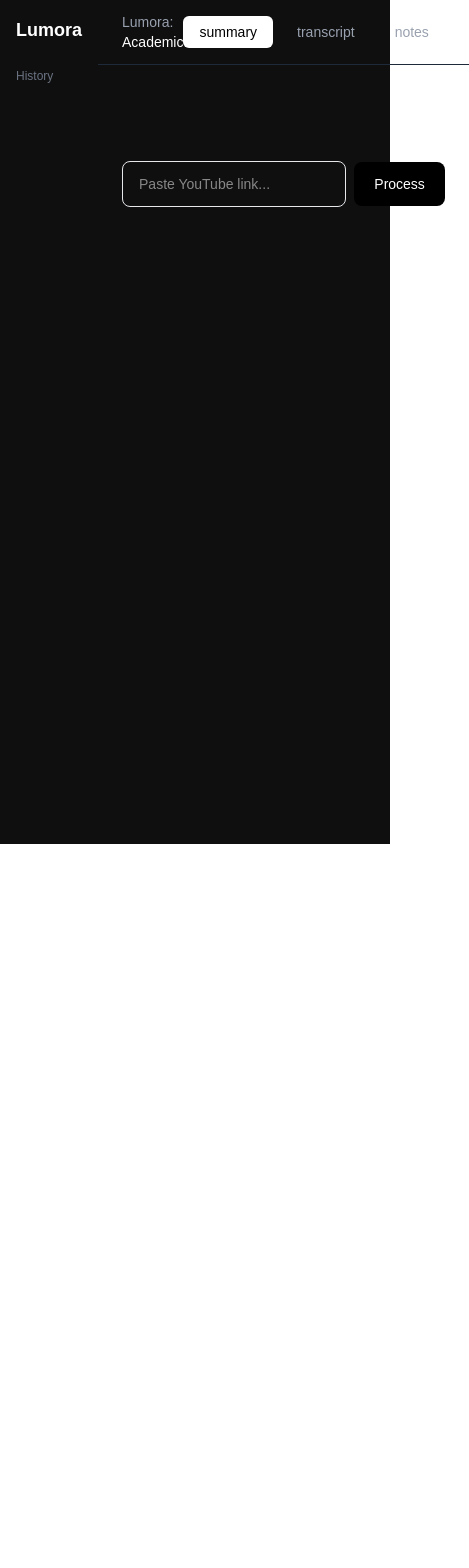
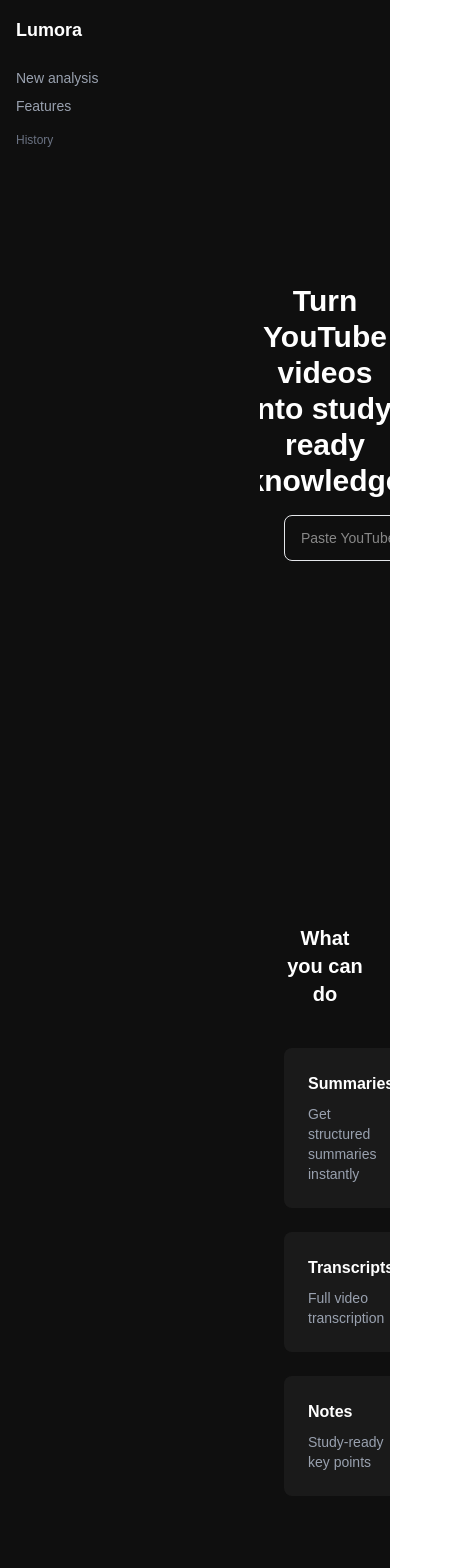
Before and after one commit to jevhosting/youtube-saas, a Next.js app: page / in a window 390 px wide. Shown: the top 1568 px of the page, 469 px wide, since content can reach past the window. Before the commit the page ends 844 px from the top, so only its background shows below. Built offline with nearby package versions, Linux system fonts and the light colour scheme.

Commit message:
update layout with unified landing workspace

```diff
--- a/app/page.js
+++ b/app/page.js
@@ -1,26 +1,7 @@
 "use client";
-import { useEffect, useState } from "react";
+import { useEffect, useState, useRef } from "react";
 import UrlInput from "../components/UrlInput";
 import { processYouTubeVideo } from "../features/transcription/processVideo";
-
-function getYouTubeId(url) {
-  try {
-    const parsed = new URL(url);
-    if (parsed.searchParams.get("v")) return parsed.searchParams.get("v");
-    if (parsed.hostname.includes("youtu.be")) return parsed.pathname.slice(1);
-    if (parsed.pathname.includes("/shorts/"))
-      return parsed.pathname.split("/shorts/")[1];
-    return null;
-  } catch {
-    return null;
-  }
-}
-
-function normalizeYouTubeUrl(url) {
-  const id = getYouTubeId(url);
-  if (!id) return url;
-  return `https://www.youtube.com/watch?v=${id}`;
-}
 
 export default function Home() {
   const [url, setUrl] = useState("");
@@ -28,33 +9,21 @@ export default function Home() {
   const [result, setResult] = useState(null);
   const [error, setError] = useState("");
   const [activeTab, setActiveTab] = useState("summary");
-  const [status, setStatus] = useState("Starting...");
+  const [status, setStatus] = useState("");
   const [videoTitle, setVideoTitle] = useState("");
   const [history, setHistory] = useState([]);
-  const [notes, setNotes] = useState("");
-  const [notesLoading, setNotesLoading] = useState(false);
-  const [selectedVideoId, setSelectedVideoId] = useState(null);
+
+  const heroRef = useRef(null);
+  const featuresRef = useRef(null);
+  const resultRef = useRef(null);
 
   useEffect(() => {
     const saved = JSON.parse(localStorage.getItem("videos") || "[]");
     setHistory(saved);
   }, []);
 
-  const handleGenerateNotes = async () => {
-    try {
-      setNotesLoading(true);
-      const res = await fetch("/api/notes", {
-        method: "POST",
-        headers: { "Content-Type": "application/json" },
-        body: JSON.stringify({ transcript: result.transcript }),
-      });
-      const data = await res.json();
-      setNotes(data.notes);
-    } catch (err) {
-      console.error(err);
-    } finally {
-      setNotesLoading(false);
-    }
+  const scrollTo = (ref) => {
+    ref.current?.scrollIntoView({ behavior: "smooth" });
   };
 
   return (
@@ -63,72 +32,55 @@ export default function Home() {
       {/* SIDEBAR */}
       <div className="w-[260px] h-screen flex flex-col p-4">
 
-        {/* TOP AREA */}
-        <div className="mb-6">
-          <h1 className="text-white font-semibold text-lg">Lumora</h1>
-        </div>
+        <h1 className="text-lg font-semibold mb-6">Lumora</h1>
 
-        {/* HISTORY */}
-        <div className="flex-1 overflow-y-auto">
-          <p className="text-xs text-gray-500 mb-3">History</p>
+        <button
+          onClick={() => scrollTo(heroRef)}
+          className="text-left text-sm text-gray-400 mb-2 hover:text-white"
+        >
+          New analysis
+        </button>
 
-          <div className="space-y-2">
+        <button
+          onClick={() => scrollTo(featuresRef)}
+          className="text-left text-sm text-gray-400 mb-4 hover:text-white"
+        >
+          Features
+        </button>
+
+        <p className="text-xs text-gray-500 mb-2">History</p>
+
+        <div className="space-y-2 overflow-y-auto">
           {history.map((video) => (
             <div
               key={video.id}
               onClick={() => {
-                  setSelectedVideoId(video.id);
-                  setResult({
-                    summary: video.summary,
-                    transcript: video.transcript,
-                    url: video.url,
-                  });
+                setResult(video);
                 setVideoTitle(video.title);
                 setActiveTab("summary");
+                scrollTo(resultRef);
               }}
-                className="p-3 rounded-md cursor-pointer hover:bg-[#1a1a1a] text-sm text-gray-300"
+              className="p-2 text-sm text-gray-300 hover:bg-[#1a1a1a] rounded cursor-pointer"
             >
               {video.title}
             </div>
           ))}
         </div>
       </div>
-      </div>
 
       {/* MAIN */}
-      <div className="flex-1 flex flex-col">
+      <div className="flex-1 overflow-y-auto">
 
-        {/* TOP BAR */}
-        <div className="w-full border-b border-gray-800 px-6 py-3 flex items-center justify-between">
+        {/* HERO */}
+        <section
+          ref={heroRef}
+          className="h-screen flex flex-col items-center justify-center text-center px-6"
+        >
+          <h1 className="text-3xl font-semibold mb-4">
+            Turn YouTube videos into study-ready knowledge
+          </h1>
 
-          <div className="text-sm text-gray-400">
-            Lumora: <span className="text-white">Academic</span>
-          </div>
-
-          <div className="flex gap-2">
-            {["summary", "transcript", "notes"].map((tab) => (
-              <button
-                key={tab}
-                onClick={() => setActiveTab(tab)}
-                className={`px-4 py-1.5 text-sm rounded-md ${
-                  activeTab === tab
-                    ? "bg-white text-black"
-                    : "text-gray-400 hover:text-white"
-                }`}
-              >
-                {tab}
-              </button>
-            ))}
-          </div>
-
-          <div></div>
-        </div>
-
-        {/* CONTENT */}
-        <div className="flex-1 flex flex-col items-center justify-start px-6">
-
-          {/* INPUT */}
-          <div className="w-full max-w-2xl mt-24">
+          <div className="w-full max-w-2xl">
             <UrlInput
               url={url}
               setUrl={setUrl}
@@ -137,88 +89,111 @@ export default function Home() {
                 try {
                   setError("");
                   setResult(null);
-                  setNotes("");
-                  setStatus("Downloading audio...");
+                  setStatus("Processing...");
 
                   if (!url.trim()) {
-                    setError("Please enter a URL");
+                    setError("Enter a URL");
                     return;
                   }
 
                   setLoading(true);
 
-                  const normalizedUrl = normalizeYouTubeUrl(url);
+                  const videoData = await processYouTubeVideo(url);
 
-                  let fetchedTitle = "";
+                  setResult(videoData);
 
-                  try {
-                    const res = await fetch(
-                      `https://noembed.com/embed?url=${normalizedUrl}`
-                    );
-                    const json = await res.json();
-                    fetchedTitle = json.title || "";
-                    setVideoTitle(fetchedTitle);
-                  } catch (e) {
-                    console.error("Failed to fetch title");
-                  }
-
-                  setStatus("Transcribing video...");
-
-                  const videoData = await processYouTubeVideo(normalizedUrl);
-                  const finalTitle = fetchedTitle || "Untitled Video";
-
-                  setResult({
+                  const newVideo = {
+                    id: Date.now(),
+                    title: "Untitled Video",
                     ...videoData,
-                    url: normalizedUrl,
-                  });
-
-                  setUrl("");
-                  setVideoTitle("");
+                  };
 
                   const existing = JSON.parse(
                     localStorage.getItem("videos") || "[]"
                   );
 
-                  const newVideo = {
-                    id: Date.now(),
-                    url: normalizedUrl,
-                    title: finalTitle,
-                    summary: videoData.summary,
-                    transcript: videoData.transcript,
-                    createdAt: new Date().toISOString(),
-                  };
-
                   localStorage.setItem(
                     "videos",
                     JSON.stringify([newVideo, ...existing])
                   );
+
                   setHistory([newVideo, ...existing]);
 
+                  setTimeout(() => scrollTo(resultRef), 300);
                 } catch (err) {
-                  console.error(err);
-                  setError("We couldn’t process this video.");
+                  setError("Error processing video");
                 } finally {
                   setLoading(false);
                 }
               }}
             />
-
-            {error && (
-              <p className="text-red-400 text-sm mt-2">{error}</p>
-            )}
           </div>
 
-          {/* LOADING */}
-          {loading && (
-            <div className="w-full max-w-2xl mt-6">
-              <p className="text-sm text-gray-400">⏳ {status}</p>
+          {loading && <p className="mt-4 text-gray-400">{status}</p>}
+          {error && <p className="mt-4 text-red-400">{error}</p>}
+        </section>
+
+        {/* FEATURES */}
+        <section
+          ref={featuresRef}
+          className="py-20 px-6 max-w-5xl mx-auto"
+        >
+          <h2 className="text-xl font-semibold mb-10 text-center">
+            What you can do
+          </h2>
+
+          <div className="grid md:grid-cols-3 gap-6">
+            <div className="bg-[#1a1a1a] p-6 rounded-lg">
+              <h3 className="font-semibold mb-2">Summaries</h3>
+              <p className="text-sm text-gray-400">
+                Get structured summaries instantly
+              </p>
             </div>
-          )}
+
+            <div className="bg-[#1a1a1a] p-6 rounded-lg">
+              <h3 className="font-semibold mb-2">Transcripts</h3>
+              <p className="text-sm text-gray-400">
+                Full video transcription
+              </p>
+            </div>
+
+            <div className="bg-[#1a1a1a] p-6 rounded-lg">
+              <h3 className="font-semibold mb-2">Notes</h3>
+              <p className="text-sm text-gray-400">
+                Study-ready key points
+              </p>
+            </div>
+          </div>
+        </section>
 
         {/* RESULT */}
         {result && (
-            <div className="w-full max-w-3xl mt-10">
+          <section
+            ref={resultRef}
+            className="py-20 px-6 max-w-4xl mx-auto"
+          >
+            <h2 className="text-lg mb-4 text-gray-300">
+              {videoTitle || "Video Result"}
+            </h2>
 
+            {/* TABS */}
+            <div className="flex gap-2 mb-6">
+              {["summary", "transcript"].map((tab) => (
+                <button
+                  key={tab}
+                  onClick={() => setActiveTab(tab)}
+                  className={`px-4 py-2 text-sm ${
+                    activeTab === tab
+                      ? "text-white"
+                      : "text-gray-500"
+                  }`}
+                >
+                  {tab}
+                </button>
+              ))}
+            </div>
+
+            {/* CONTENT */}
             {activeTab === "summary" && (
               <p className="text-gray-300 whitespace-pre-line">
                 {result.summary}
@@ -226,36 +201,14 @@ export default function Home() {
             )}
 
             {activeTab === "transcript" && (
-                <div className="max-h-[500px] overflow-y-auto">
-                  <p className="text-gray-400 text-sm whitespace-pre-line">
+              <p className="text-gray-400 whitespace-pre-line">
                 {result.transcript}
               </p>
-                </div>
             )}
-
-              {activeTab === "notes" && (
-                <div>
-                  <button
-                    onClick={handleGenerateNotes}
-                    className="px-4 py-2 bg-white text-black rounded-md text-sm"
-                  >
-                    Generate Notes
-                  </button>
-
-                  {notesLoading && <p className="mt-3">Generating...</p>}
-                  {notes && (
-                    <p className="mt-4 text-gray-300 whitespace-pre-line">
-                      {notes}
-                    </p>
-                  )}
-                </div>
-              )}
-
-            </div>
+          </section>
         )}
 
       </div>
     </div>
-    </div>
   );
 }
```
Lines whose indentation alone changed are shown as unchanged.
